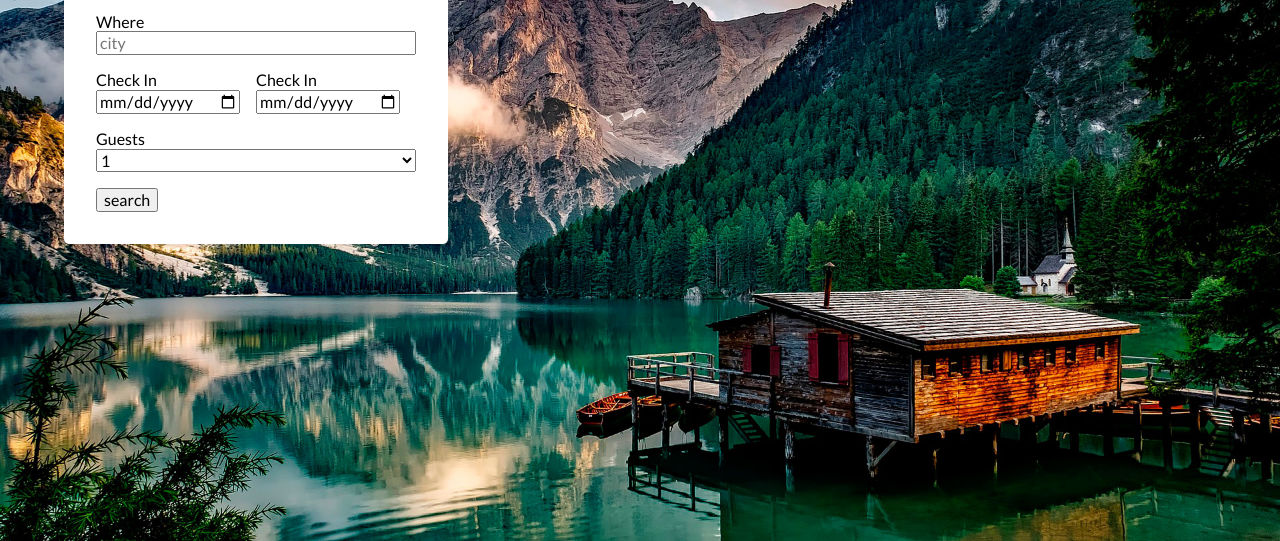
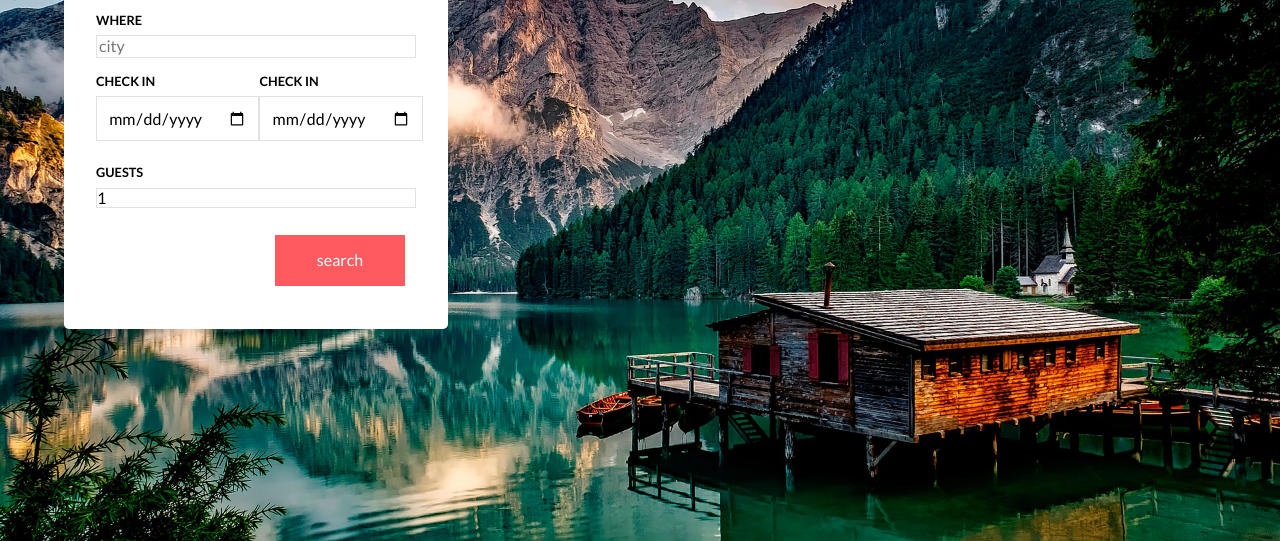
Before and after one commit to Chinmay045/AirBnb, a plain HTML site: page index.html in a window 1280 px wide. Shown: the part 259-800 px from the top of the page. Drawn offline with nearby package versions, Linux system fonts and the light colour scheme.

Commit message:
style css grid to main form

```diff
--- a/css/styles.css
+++ b/css/styles.css
@@ -129,11 +129,31 @@ img {
 .search-form .field {
     grid-column: 1/3;
     display: grid;
+    grid-template-rows: repeat(2, auto);
+    grid-row-gap: .5rem;
+}
+
+.search-form .dates {
+    grid-row: 2/3;
+    display: grid;
 }
 
 .search-form .date {
-    grid-row: 2/3;
+    display: grid;
+    grid-template-rows: repeat(2, auto);
+    grid-row-gap: .5rem;
 }
+
+.search-form .date input {
+    padding: .7rem;
+}
+
+.search-form label {
+    text-transform: uppercase;
+    font-size: .8rem;
+    font-weight: bold;
+}
+
 
 .search-form .date:nth-child(1) {
     grid-column: 1/2;
@@ -143,20 +163,47 @@ img {
     grid-column: 2/3;
 }
 
+.search-form input[type="text"],
+.search-form input[type="date"],
+.search-form select {
+    -webkit-appearance: none;
+    -moz-appearance: none;
+    appearance: none;
+    /* padding: .8rem; */
+    border: 1px solid #e1e1e1;
+    background-color: white;
+}
+
+
+/* .submit {
+    grid-column: 2/3;
+    display: grid;
+    justify-content: flex-end;
+} */
+
 /*
 .search-form .field {
     margin-bottom: 1rem;
 }
 
+*/
 
+.submit {
+    color: white;
+    border: 0;
+    padding: .7rem;
+    display: grid;
+    border-radius: .3rem;
+    grid-column: 2/3;
+    color: var(--light);
+    align-items: flex-end;
+}
 
-.submit .submitButton {
-    color: white;
+.submitButton {
+    color: var(--light);
     background-color: var(--primary);
-    border: 0;
-    padding: .8rem;
-    text-align: center;
-    padding-left: 1.5rem;
-    padding-right: 1.5rem;
-    border-radius: .3rem;
-} */
+    padding: 1rem;
+    cursor: pointer;
+    border: none;
+
+}
```
